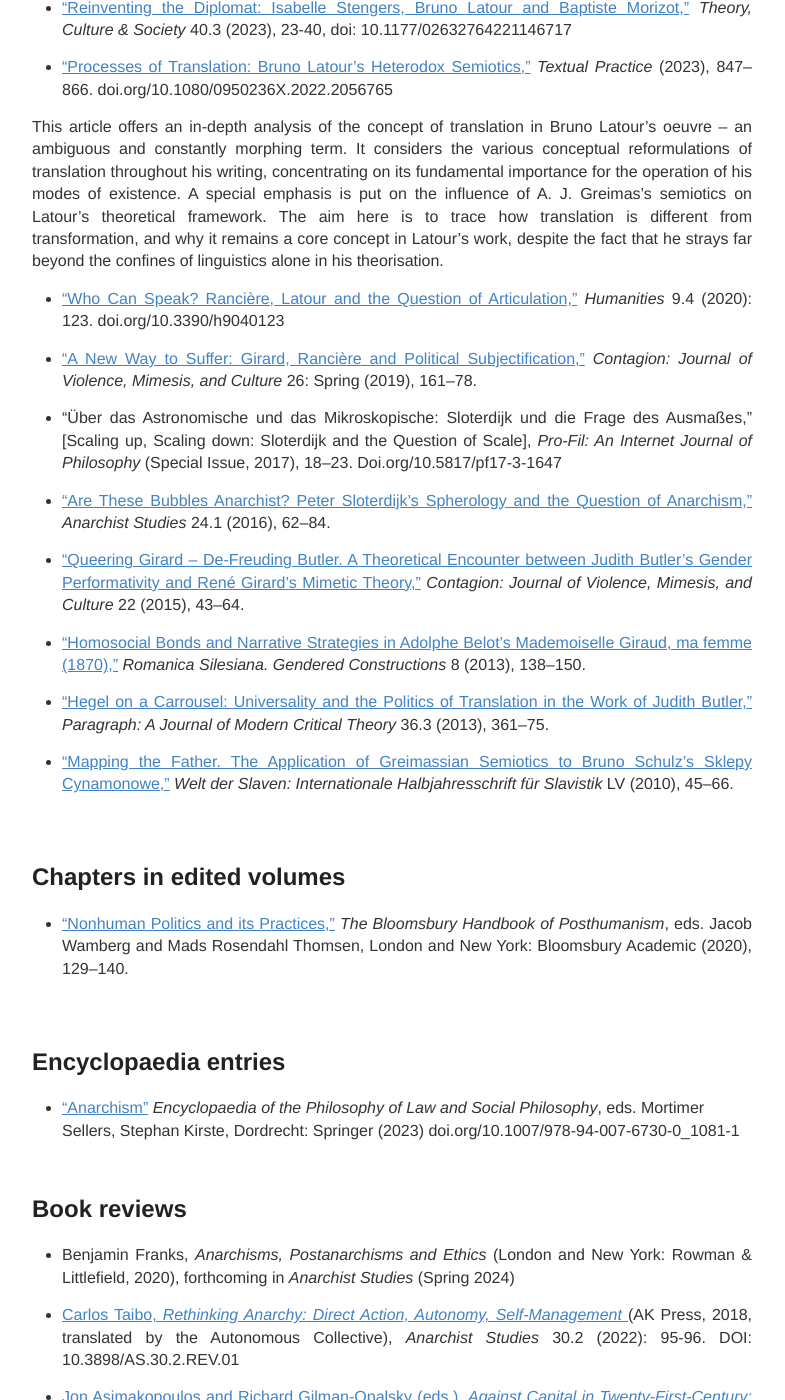
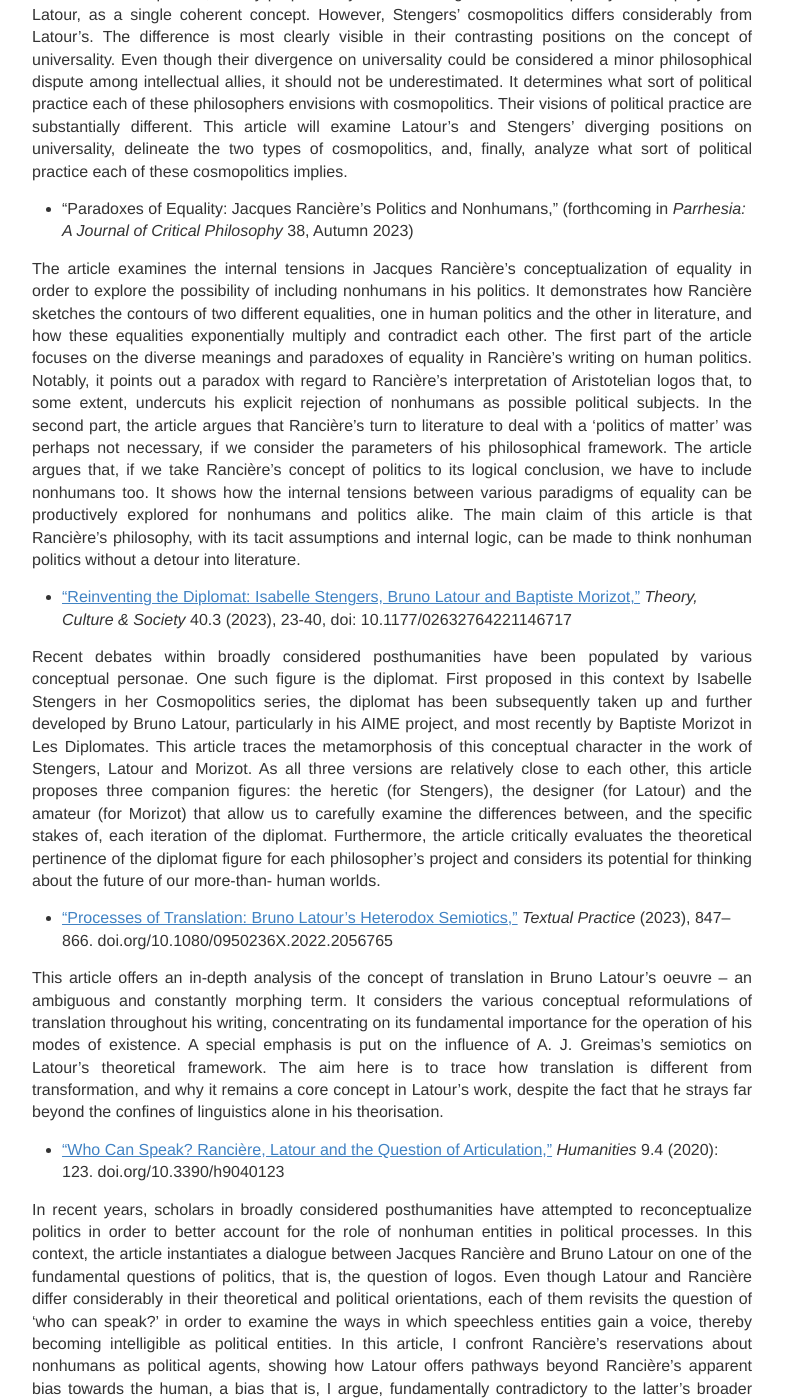
Before and after one commit to IJanicka/IJanicka.github.io, a Jekyll site: the page built from publications.md, in a window 1280 px wide and 1400 px high, scrolled down 1240 px. Shown: the whole window, without its empty margins (248-1033 px from the left). Built offline with Jekyll 4.4.1, drawn with Linux system fonts in a browser that asks for light colours; some of the changed text lies outside the part shown.

Commit message:
Update publications.md

```diff
--- a/publications.md
+++ b/publications.md
@@ -21,9 +21,15 @@
 
 * “The Janus Face of Cosmopolitics: The Concept of Universality in Isabelle Stengers and Bruno Latour” (forthcoming in *Philosophy Today* 68.3, Summer 2024) <br>
 
+Scholars in multispecies ethnography, the ontological turn, new materialisms, science and technology studies (STS), assemblage urbanism and other movements within broadly considered posthumanities often treat cosmopolitics, initially proposed by Isabelle Stengers and subsequently taken up by Bruno Latour, as a single coherent concept. However, Stengers’ cosmopolitics differs considerably from Latour’s. The difference is most clearly visible in their contrasting positions on the concept of universality. Even though their divergence on universality could be considered a minor philosophical dispute among intellectual allies, it should not be underestimated. It determines what sort of political practice each of these philosophers envisions with cosmopolitics. Their visions of political practice are substantially different. This article will examine Latour’s and Stengers’ diverging positions on universality, delineate the two types of cosmopolitics, and, finally, analyze what sort of political practice each of these cosmopolitics implies.
+
 *  “Paradoxes of Equality: Jacques Rancière’s Politics and Nonhumans,” (forthcoming in *Parrhesia: A Journal of Critical Philosophy* 38, Autumn 2023)<br>
 
+The article examines the internal tensions in Jacques Rancière’s conceptualization of equality in order to explore the possibility of including nonhumans in his politics. It demonstrates how Rancière sketches the contours of two different equalities, one in human politics and the other in literature, and how these equalities exponentially multiply and contradict each other. The first part of the article focuses on the diverse meanings and paradoxes of equality in Rancière’s writing on human politics. Notably, it points out a paradox with regard to Rancière’s interpretation of Aristotelian logos that, to some extent, undercuts his explicit rejection of nonhumans as possible political subjects. In the second part, the article argues that Rancière’s turn to literature to deal with a ‘politics of matter’ was perhaps not necessary, if we consider the parameters of his philosophical framework. The article argues that, if we take Rancière’s concept of politics to its logical conclusion, we have to include nonhumans too. It shows how the internal tensions between various paradigms of equality can be productively explored for nonhumans and politics alike. The main claim of this article is that Rancière’s philosophy, with its tacit assumptions and internal logic, can be made to think nonhuman politics without a detour into literature.
+
 * <a href="https://journals.sagepub.com/doi/10.1177/02632764221146717" target="_blank">“Reinventing the Diplomat: Isabelle Stengers, Bruno Latour and Baptiste Morizot,”</a> *Theory, Culture & Society* 40.3 (2023), 23-40, doi: 10.1177/02632764221146717<br>
+
+Recent debates within broadly considered posthumanities have been populated by various conceptual personae. One such figure is the diplomat. First proposed in this context by Isabelle Stengers in her Cosmopolitics series, the diplomat has been subsequently taken up and further developed by Bruno Latour, particularly in his AIME project, and most recently by Baptiste Morizot in Les Diplomates. This article traces the metamorphosis of this conceptual character in the work of Stengers, Latour and Morizot. As all three versions are relatively close to each other, this article proposes three companion figures: the heretic (for Stengers), the designer (for Latour) and the amateur (for Morizot) that allow us to carefully examine the differences between, and the specific stakes of, each iteration of the diplomat. Furthermore, the article critically evaluates the theoretical pertinence of the diplomat figure for each philosopher’s project and considers its potential for thinking about the future of our more-than- human worlds.
 
 *	<a href="https://www.tandfonline.com/doi/abs/10.1080/0950236X.2022.2056765" target="_blank">“Processes of Translation: Bruno Latour’s Heterodox Semiotics,”</a> *Textual Practice* (2023), 847–866. doi.org/10.1080/0950236X.2022.2056765 <br>
 
@@ -31,6 +37,9 @@
 
 
 *	<a href="../articles/Iwona Janicka_Who Can Speak Ranciere Latour and Articulation_Humanities_2020.pdf" target="_blank">“Who Can Speak? Rancière, Latour and the Question of Articulation,”</a> *Humanities* 9.4 (2020): 123. doi.org/10.3390/h9040123<br>
+
+In recent years, scholars in broadly considered posthumanities have attempted to reconceptualize politics in order to better account for the role of nonhuman entities in political processes. In this context, the article instantiates a dialogue between Jacques Rancière and Bruno Latour on one of the fundamental questions of politics, that is, the question of logos. Even though Latour and Rancière differ considerably in their theoretical and political orientations, each of them revisits the question of ‘who can speak?’ in order to examine the ways in which speechless entities gain a voice, thereby becoming intelligible as political entities. In this article, I confront Rancière’s reservations about nonhumans as political agents, showing how Latour offers pathways beyond Rancière’s apparent bias towards the human, a bias that is, I argue, fundamentally contradictory to the latter’s broader conceptualization of politics as aesthetics. I formulate a Latourian rebuttal of Rancière’s reservations and analyse the utility of Latour ’s thought in overcoming Rancière’s limitations. Latour’s reorientation of logos towards the concept of ‘articulation’ makes it possible to evacuate, to some extent, the human exceptionalism from Rancière’s philosophy. Combining Latour with Rancière permits to fundamentally rearticulate the parameters of left-wing thinking about nonhumans.
+
 
 *	<a href="../articles/Iwona Janicka_A New Way To Suffer_Contagion_2019.pdf" target="_blank">"A New Way to Suffer: Girard, Rancière and Political Subjectification,”</a> *Contagion: Journal of Violence, Mimesis, and Culture* 26: Spring (2019), 161–78.<br>
 
```
